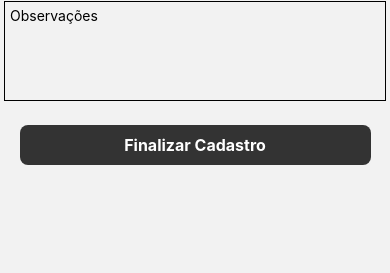
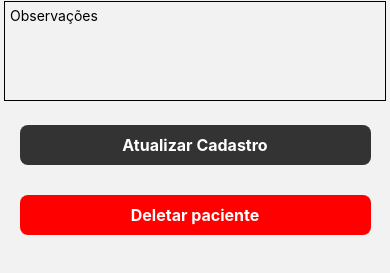
Before and after one commit to MilerVirgulino/psiqueApp, a React Native app: screen /EditPacients in a window 390 px wide. Shown: the part 473-746 px from the top of the page. Built offline with nearby package versions, Linux system fonts and the light colour scheme.

Commit message:
filtro arrumado + atuazlização quando cadastro é feito

```diff
--- a/src/screens/EditPacientScreen.js
+++ b/src/screens/EditPacientScreen.js
@@ -4,7 +4,7 @@ import {
   import AsyncStorage from "@react-native-async-storage/async-storage";
   import React, { useState, useEffect } from "react";
   import DateTimePicker from "@react-native-community/datetimepicker";
-  import { getFirestore, collection, addDoc, doc, getDoc, updateDoc } from "firebase/firestore";
+  import { getFirestore, collection, addDoc, doc, getDoc, updateDoc, deleteDoc } from "firebase/firestore";
   import { app, auth } from "../firebaseConfig";
   import { Picker } from "@react-native-picker/picker";
   import { MaskedTextInput } from "react-native-mask-text";
@@ -60,7 +60,6 @@ import {
     try {
       const pacienteRef = doc(db, "DataBases", instituicao, "pacientes", idPacienteEdit);
       const docSnap = await getDoc(pacienteRef);
-      console.log(docSnap.data())
 
       if (docSnap.exists()) {
         const pacienteData = docSnap.data();
@@ -126,7 +125,6 @@ function convertDateToPicker(date) {
         date: date ? convertDate(date) : "",
       };
 
-      console.log(dados)
 
       try {
         // Crie a referência do documento da instituição
@@ -143,7 +141,7 @@ function convertDateToPicker(date) {
 
         // Atualiza o documento do paciente
         await updateDoc(pacienteDocRef, dados);
-        console.log("Paciente atualizado com sucesso!");
+
         Alert.alert("Sucesso", "Paciente atualizado!");
         navigation.goBack();
       } catch (error) {
@@ -152,6 +150,43 @@ function convertDateToPicker(date) {
       }
     };
 
+    const handleDellPacient = async () => {
+      const idPacienteEdit = await AsyncStorage.getItem("idPaciente");
+      if (!idPacienteEdit) {
+        console.error("ID do paciente não encontrado.");
+        return;
+      }
+
+      // Exibe o Alert para confirmação
+      Alert.alert(
+        "Confirmação de exclusão",
+        "Você tem certeza que deseja excluir este paciente?",
+        [
+          {
+            text: "Cancelar",
+            onPress: () => console.log("Exclusão cancelada"),
+            style: "cancel"
+          },
+          {
+            text: "Excluir",
+            onPress: async () => {
+              // Cria a referência do documento com o ID do paciente
+              const pacienteRef = doc(db, "DataBases", instituicao, "pacientes", idPacienteEdit);
+
+              // Tenta excluir o documento
+              try {
+                await deleteDoc(pacienteRef);
+                Alert.alert("Paciente Excluido com Sucesso")
+                navigation.goBack();
+
+              } catch (error) {
+                console.error("Erro ao excluir o paciente:", error);
+              }
+            }
+          }
+        ]
+      );
+    };
 
     function convertDate(date) {
 
@@ -208,13 +243,28 @@ function convertDateToPicker(date) {
         <TextInput style={styles.inputObs} placeholder="Observações" value={obs} onChangeText={setObs} multiline />
 
         <TouchableOpacity style={styles.NewPacient} onPress={handleSubmit}>
-          <Text style={styles.buttonText}>Finalizar Cadastro</Text>
+          <Text style={styles.buttonText}>Atualizar Cadastro</Text>
+        </TouchableOpacity>
+        <TouchableOpacity style={styles.DellPacient} onPress={handleDellPacient}>
+          <Text style={styles.buttonText}>Deletar paciente</Text>
         </TouchableOpacity>
       </ScrollView>
     );
   };
 
   const styles = StyleSheet.create({
+    DellPacient:{
+      backgroundColor: "#f00",
+      padding: 10,
+      borderRadius: 8,
+      fontSize: 16,
+      fontWeight: "bold",
+      alignSelf: "center",
+      marginTop: 20,
+      marginBottom: 10,
+      width: "90%",
+      textAlign: "center",
+    },
     gender:{
       borderWidth:2,
       margin:4,
--- a/src/screens/NewPacientScreen.js
+++ b/src/screens/NewPacientScreen.js
@@ -1,11 +1,12 @@
 import { View, Text, TouchableOpacity, TextInput, ScrollView, Alert, StyleSheet } from "react-native";
 import AsyncStorage from "@react-native-async-storage/async-storage";
-import React, { useState, useEffect } from "react";
+import React, { useState, useEffect, useCallback } from "react";
 import DateTimePicker from "@react-native-community/datetimepicker";
 import { getFirestore, collection, addDoc, doc, Timestamp } from "firebase/firestore"; // Importando o Timestamp
 import { app, auth } from "../firebaseConfig";
 import { Picker } from "@react-native-picker/picker";
 import { MaskedTextInput } from "react-native-mask-text";
+
 
 const db = getFirestore(app); // 🔹 Definição do Firestore fora do componente
 
@@ -23,6 +24,8 @@ const NewPacientsScreen = ({ navigation }) => {
   const [phoneNumber2, setPhoneNumber2] = useState("");
   const [obs, setObs] = useState("");
   const [instituicao, setInstituicao] = useState(null); // Estado para armazenar a instituição
+
+
 
   useEffect(() => {
     const loadInstituicao = async () => {
@@ -80,6 +83,11 @@ const NewPacientsScreen = ({ navigation }) => {
       date: date ? convertDate(date) : "",
     };
 
+    if(!name || !nameMother || !nameFather || !address || !cpf || !gender || !activity || !phoneNumber1 || !phoneNumber2 || !date){
+      Alert.alert("Erro", "Todos os campos são obrigatórios.");
+      return
+    }
+
     try {
       // Crie a referência do documento da instituição
       const instituicaoDocRef = doc(db, "DataBases", instituicao);
@@ -89,7 +97,6 @@ const NewPacientsScreen = ({ navigation }) => {
 
       // Adiciona o paciente dentro da subcoleção
       await addDoc(pacientesRef, dados);
-      console.log("Paciente cadastrado com sucesso!");
       Alert.alert("Sucesso", "Paciente cadastrado!");
       navigation.goBack();
     } catch (error) {
--- a/src/screens/PacientsScreen.js
+++ b/src/screens/PacientsScreen.js
@@ -1,9 +1,10 @@
 import { View, Text, StyleSheet, TouchableOpacity, ScrollView, TextInput } from "react-native";
 import Icon from "react-native-vector-icons/Ionicons";
-import React, { useState, useEffect } from "react";
+import React, { useState, useEffect, useCallback } from "react";
 import { getFirestore, collection, getDocs } from "firebase/firestore";
 import AsyncStorage from "@react-native-async-storage/async-storage";
-import { app } from "../firebaseConfig"; // Verifique o caminho correto
+import { app } from "../firebaseConfig";
+import { useFocusEffect } from "@react-navigation/native";
 
 const db = getFirestore(app);
 
@@ -12,7 +13,7 @@ const PacientsScreen = ({ navigation }) => {
     const [pacientes, setPacientes] = useState([]);
     const [filteredPacientes, setFilteredPacientes] = useState([]);
 
-    useEffect(() => {
+    // Função para buscar pacientes no Firestore
     const fetchPacientes = async () => {
         try {
             const instituicao = await AsyncStorage.getItem("instituicao");
@@ -29,35 +30,40 @@ const PacientsScreen = ({ navigation }) => {
                 ...doc.data(),
             }));
 
-
             setPacientes(pacientesPulled);
-                setFilteredPacientes(pacientesPulled); // Inicializa a lista filtrada com todos os pacientes
+            setFilteredPacientes(pacientesPulled);
         } catch (error) {
             console.error("Erro ao buscar pacientes:", error);
         }
     };
 
+    // Atualiza a lista ao voltar para a tela
+    useFocusEffect(
+        useCallback(() => {
             fetchPacientes();
-    }, []);
+        }, [])
+    );
 
-    // 🔍 Filtrando pacientes conforme o usuário digita
+    // Filtra pacientes quando a busca muda
     useEffect(() => {
         const lowerSearch = search.toLowerCase();
-        const filtered = pacientes.filter((paciente) =>
-            paciente.name?.toLowerCase().includes(lowerSearch)
-        );
+
+        // Filtra os pacientes
+        const filtered = pacientes
+            .filter(paciente => paciente.name?.toLowerCase().includes(lowerSearch))
+            .sort((a, b) => a.name.localeCompare(b.name)); // Ordena alfabeticamente
+
         setFilteredPacientes(filtered);
     }, [search, pacientes]);
+
 
     const handleNewPacientScreen = () => {
         navigation.navigate("NewPacients");
     };
 
-    const handleOptionShow = async(id) => {
-        AsyncStorage.setItem('idPaciente', id)
-        await new Promise(resolve => setTimeout(resolve, 500));
+    const handleOptionShow = async (id) => {
+        await AsyncStorage.setItem("idPaciente", id);
         navigation.navigate("EditPacients");
-
     };
 
     return (
@@ -83,9 +89,7 @@ const PacientsScreen = ({ navigation }) => {
             {filteredPacientes.length > 0 ? (
                 filteredPacientes.map((paciente) => (
                     <TouchableOpacity key={paciente.id} onPress={() => handleOptionShow(paciente.id)} style={styles.pacienteItem}>
-                        <View >
                         <Text style={styles.pacienteNome}>{paciente.name || "Nome Desconhecido"}</Text>
-                        </View>
                     </TouchableOpacity>
                 ))
             ) : (
--- a/src/screens/ScheduleScreen.js
+++ b/src/screens/ScheduleScreen.js
@@ -1,14 +1,64 @@
-import { View, Text, ActivityIndicator, StyleSheet, TouchableOpacity, Image } from "react-native";
+import { View, Text, ActivityIndicator, StyleSheet, TouchableOpacity, Image, ScrollView } from "react-native";
+import { useState } from "react";
+import DateTimePicker from "@react-native-community/datetimepicker";
 
 
 const ScheduleScreen=({navegation})=>{
+    const [date, setDate] = useState(null);
+    const [show, setShow] = useState(false);
+    console.log(date)
 
+    const showDatePicker = () => {
+        setShow(true);
+      };
+
+      const onChange = (event, selectedDate) => {
+        if (selectedDate) {
+          setDate(selectedDate);
+
+        }
+        setShow(false);
+      };
 
     return(
-        <View>
-            <Text>ScheduleScreen</Text>
-        </View>
+
+        <ScrollView>
+            <TouchableOpacity onPress={showDatePicker} style={styles.ButtonDate}>
+          <Text style={styles.dateText}>
+            {date ? date.toLocaleDateString("pt-BR") : "Selecione data"}
+          </Text>
+        </TouchableOpacity>
+
+        {show && (
+          <DateTimePicker
+            value={date || new Date()}
+            mode="date"
+            is24Hour={true}
+            display="default"
+            onChange={onChange}
+          />
+        )}
+        </ScrollView>
     )
 }
 
+const styles = StyleSheet.create({
+    ButtonDate: {
+        backgroundColor: "#783578",
+        padding: 10,
+        borderRadius: 10,
+        marginBottom: 10,
+        justifyContent: "center",
+        alignItems: "center",
+        shadowColor: "#000",
+        shadowOffset: { width: 0, height: 2 },
+        shadowOpacity: 0.8,
+        shadowRadius: 2,
+        elevation: 5,
+    },
+    dateText: {
+        color: "#fff",
+        fontSize: 18,
+    },
+})
 export default ScheduleScreen;
```
Also changed, not shown: eas.json (+7 -4 lines). Lines whose indentation alone changed are shown as unchanged.
